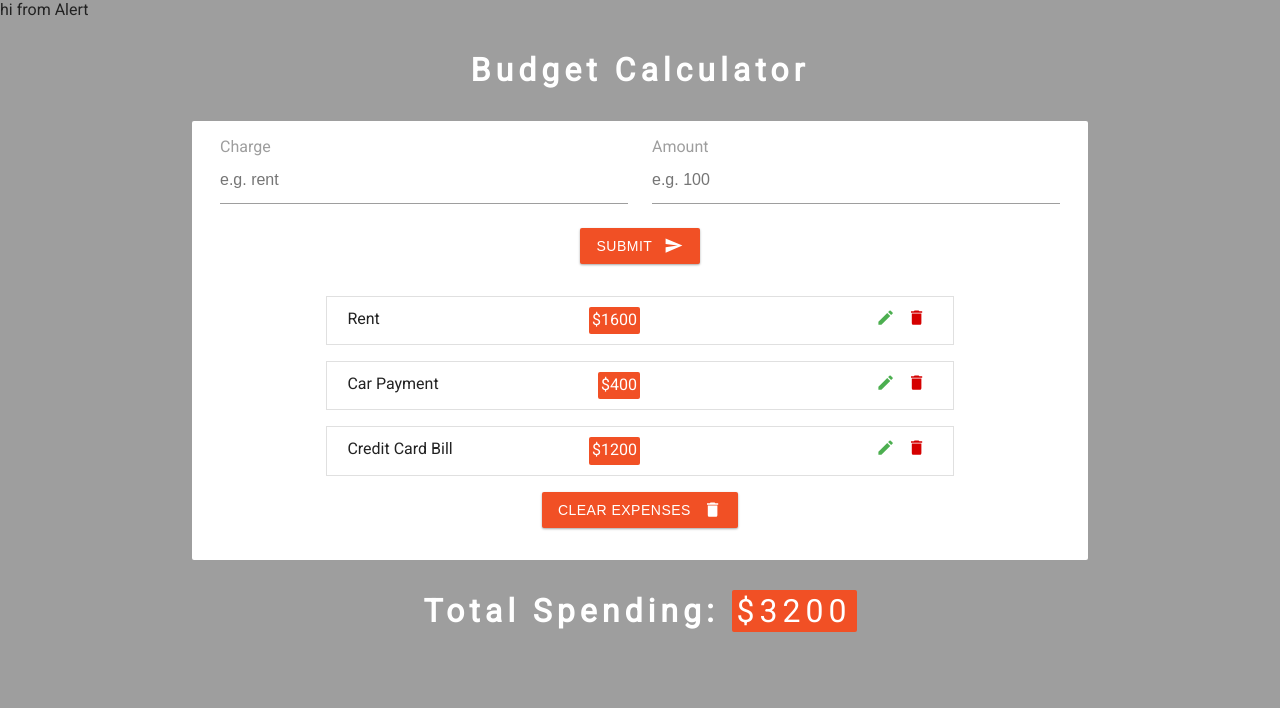
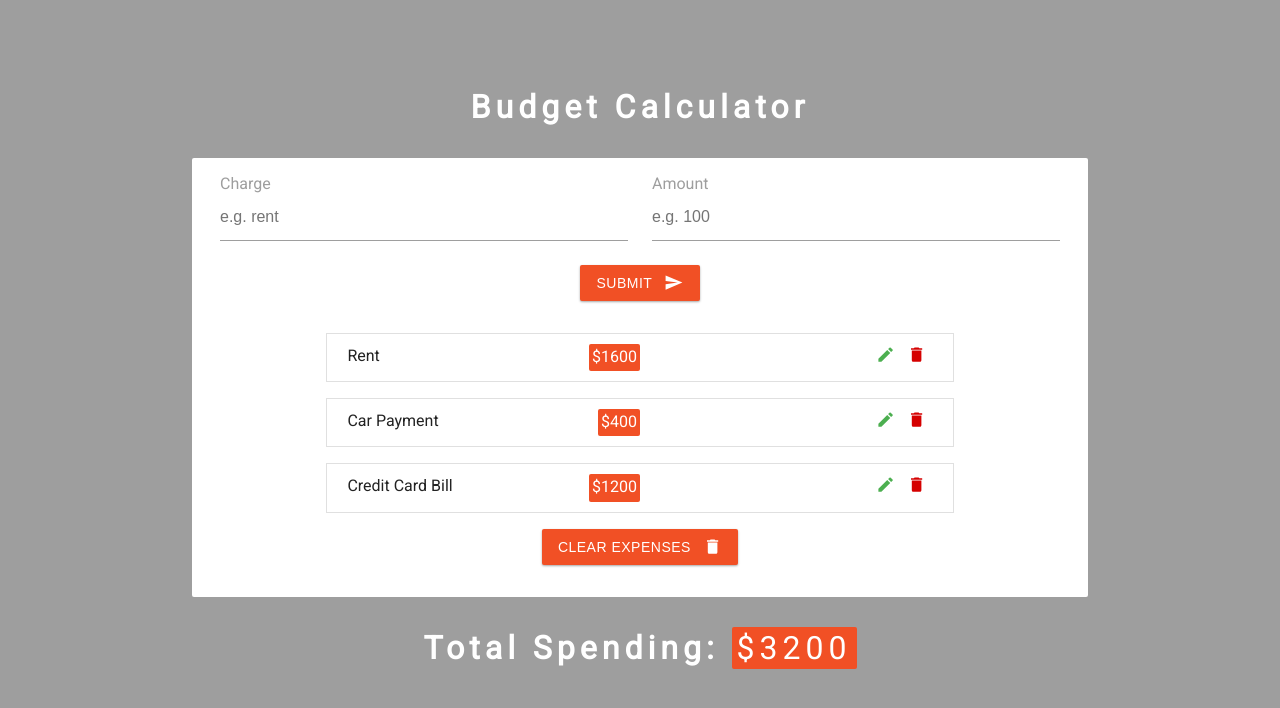
Before and after one commit to BeataJ/budget-cal-react-hooks, a React (Create React App) app: page / in a window 1280 px wide. Shown: the top 708 px of the page. Built offline with nearby package versions, Linux system fonts and the light colour scheme.

Commit message:
put props type text

```diff
--- a/src/components/Alert.js
+++ b/src/components/Alert.js
@@ -1,9 +1,9 @@
 import React from 'react'
 
-const Alert = () => {
+const Alert = ({type,text}) => {
   return (
-    <div>
-      hi from Alert
+    <div className={`alert alert-${type}`}>
+      {text}
     </div>
   )
 }
```
